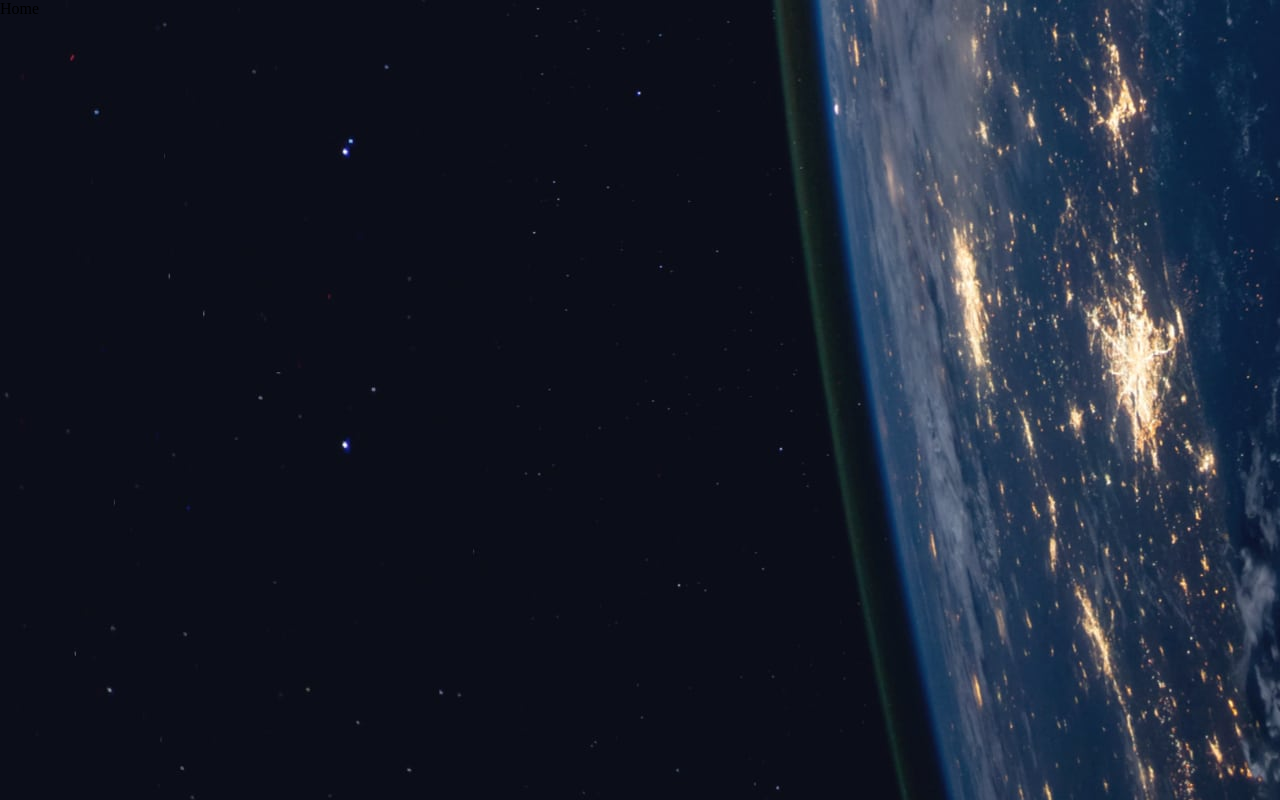
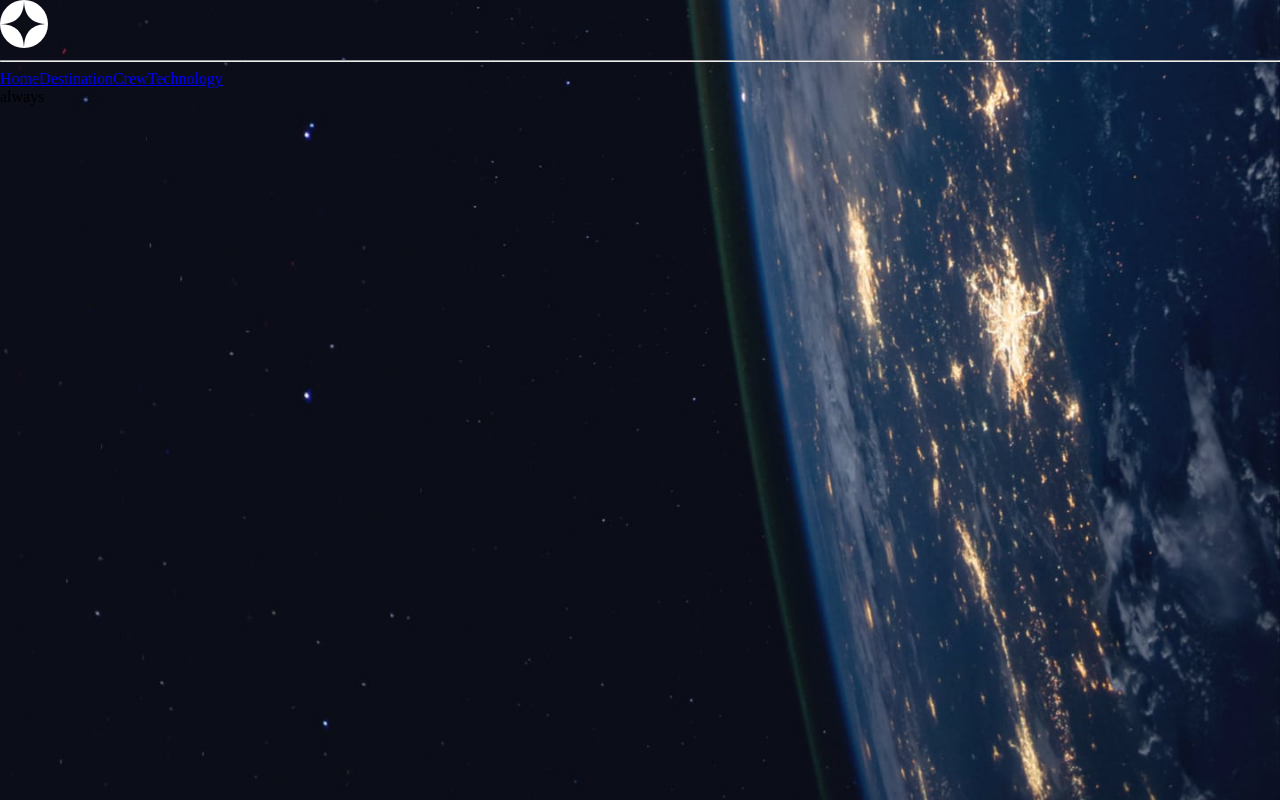
Before and after one commit to DavidSRV/SpaceTS, a React (Create React App) app: page / in a window 1280 px wide. Built offline with nearby package versions, Linux system fonts and the light colour scheme; a web font is replaced by a local one.

Commit message:
React Router

```diff
--- a/src/App.tsx
+++ b/src/App.tsx
@@ -1,12 +1,22 @@
 import Home from './pages/home/Home';
 import info from './utils/data.json';
-import {Router, Routes} from 'react-router'
+import {Route, Routes} from 'react-router-dom'
+import NavBar from './components/navbar/NavBar';
+import Crew from './pages/crew/Crew';
+import Destination from './pages/destination/Destination';
+import Technology from './pages/technology/Technology';
 
 
 function App():JSX.Element {
   return (
     <div className="App">
-      <Home/>
+      <NavBar/>
+    <Routes  >
+    <Route path='/' element={<Home/>} />
+    <Route path='/' element={<Crew/>} />
+    <Route path='/' element={<Destination/>} />
+    <Route path='/' element={<Technology/>} />
+    </Routes>
     </div>
   );
 }
--- a/src/components/navbar/NavBar.tsx
+++ b/src/components/navbar/NavBar.tsx
@@ -1,8 +1,20 @@
 import React from 'react'
+import './_navbar.scss';
+import icon from '../../assets/shared/logo.svg';
+import {Link} from 'react-router-dom'
 
-const NavBar = () => {
+const NavBar:React.FC = () => {
   return (
-    <div>NavBar</div>
+    <nav className='navBar'>
+      <div className='navBar__container'>
+        <img src={icon} alt="Icon" />
+        <hr />
+        <Link to='/'>Home</Link>
+        <Link to='/Destination'>Destination</Link>
+        <Link to='/Crew'>Crew</Link>
+        <Link to='/Technology'>Technology</Link>
+      </div>
+    </nav>
   )
 }
 
--- a/src/pages/home/Home.tsx
+++ b/src/pages/home/Home.tsx
@@ -3,8 +3,8 @@ import './_home.scss';
 
 const Home:React.FC = () => {
   return (
-    <div>Home</div>
-  )
+    <div>always</div>
+    )
 }
 
 export default Home
--- a/src/pages/home/_home.scss
+++ b/src/pages/home/_home.scss
@@ -1,3 +1,7 @@
 body{
     background-image: url('../../assets/home/background-home-desktop.jpg');
+    background-position: center;
+    background-size: cover;
+    background-repeat: no-repeat;
+    height: 100vh;
 }
```
